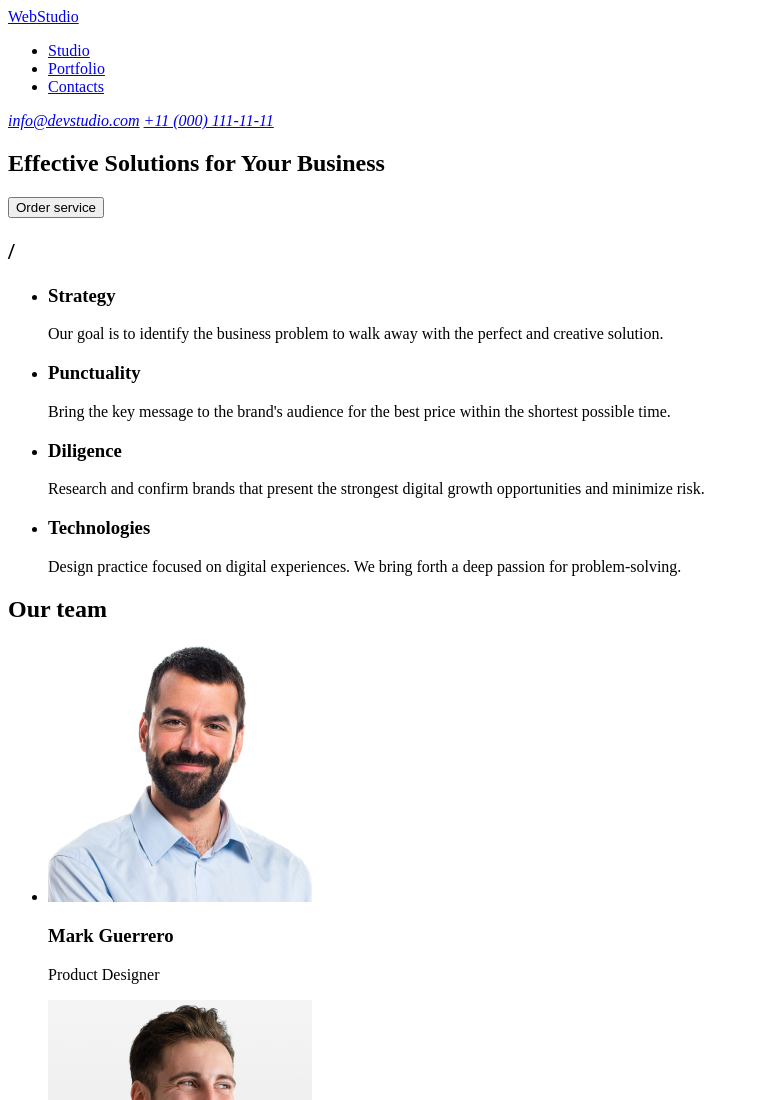
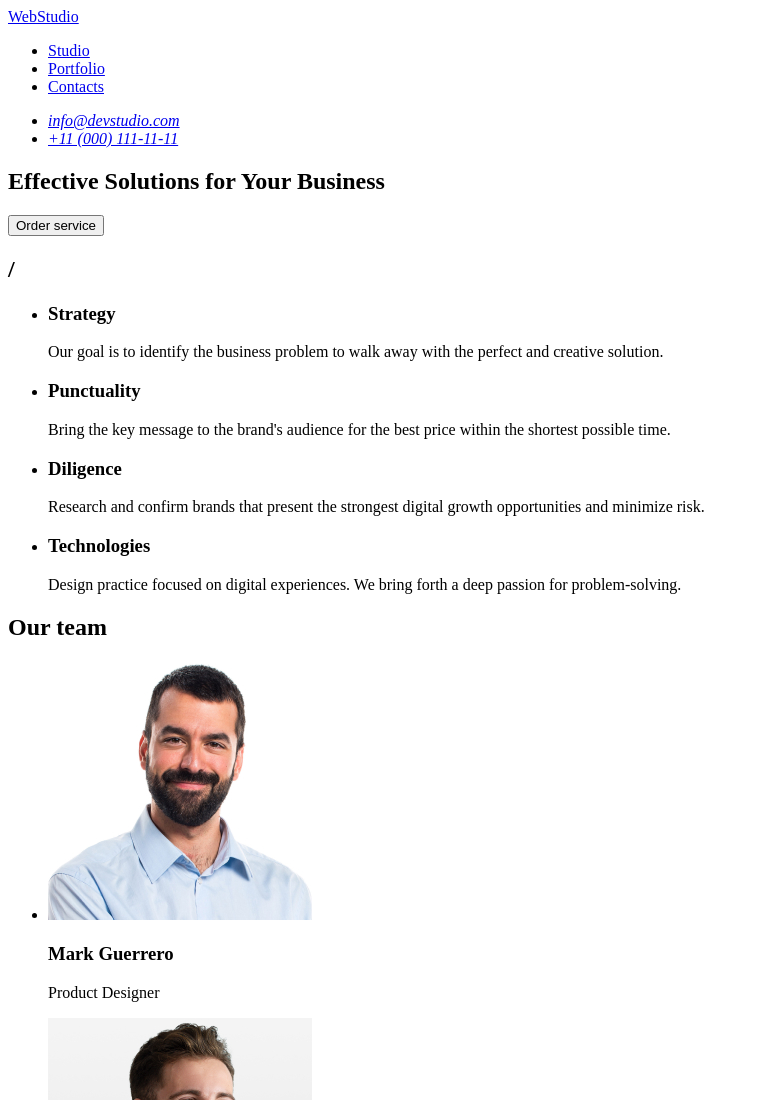
Before and after one commit to mserban27/goit-markup-hw-01, a plain HTML site: page index.html in a window 1280 px wide. Shown: the top 1100 px of the page, without its empty margins (0-760 px from the left). Drawn offline with Linux system fonts and the light colour scheme.

Commit message:
Changes to body sections

```diff
--- a/index.html
+++ b/index.html
@@ -14,15 +14,17 @@
         </ul>
       </nav>
       <address>
-        <a href="mailto:info@devstudio.com">info@devstudio.com</a>
-        <a href="tel:+110001111111">+11 (000) 111-11-11</a>
+        <ul>
+          <li><a href="mailto:info@devstudio.com">info@devstudio.com</a></li>
+          <li><a href="tel:+110001111111">+11 (000) 111-11-11</a></li>
+        </ul>
       </address>
     </header>
 
     <main>
       <section>
         <h1>Effective Solutions for Your Business</h1>
-        <button type="button">Order service</button>
+        <button type="Order service">Order service</button>
       </section>
 
       <section>
@@ -60,7 +62,6 @@
       </section>
       <section>
         <h2>Our team</h2>
-
         <ul>
           <li>
             <img
```
